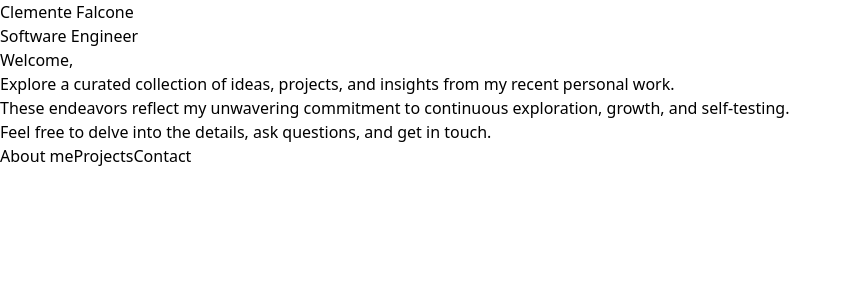
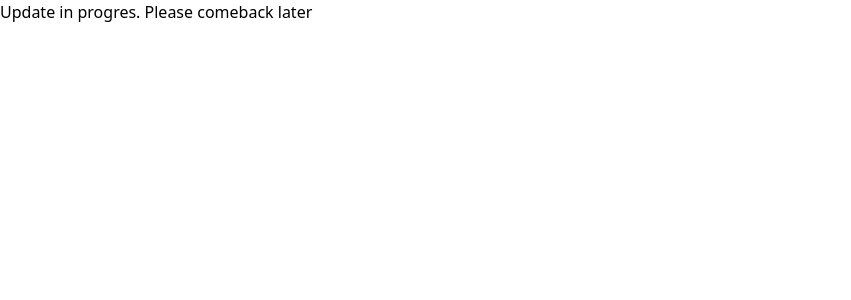
Before and after one commit to clementeaf/portfolio-react, a React (Vite) app: page / in a window 1280 px wide. Shown: the top 300 px of the page, without its empty margins (0-851 px from the left). Built offline with nearby package versions, Linux system fonts and the light colour scheme.

Commit message:
updateState message in App.jsx

```diff
--- a/src/App.jsx
+++ b/src/App.jsx
@@ -9,18 +9,7 @@ const buttonsRow = bottomMenu.map((content) => <Button children={content} />)
 function App() {
   return (
     <div className="flex h-screen w-screen items-center justify-center bg-[#d5d5d5]/60">
-      <div className="flex flex-col h-full w-full px-5 pt-10 pb-5">
-        <Header/>
-        <div className="flex flex-col w-full h-full border-b border-black pb-4 mt-2">
-          <div className="flex h-[700px] justify-start items-start pt-14">
-            {/* <Projects /> */}
-            <Home />
-          </div>
-          <div className="flex justify-between w-[375px] fixed bottom-9 right-5">
-            {buttonsRow}
-          </div>
-        </div>
-      </div>
+      Update in progres. Please comeback later
     </div>
   )
 }
```
